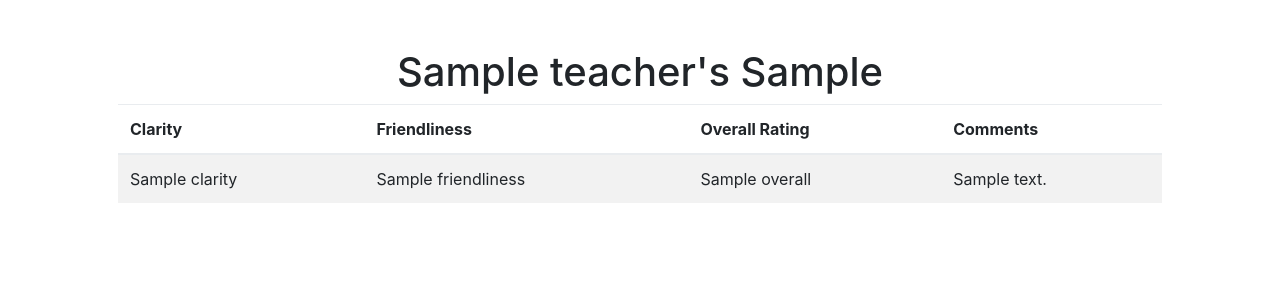
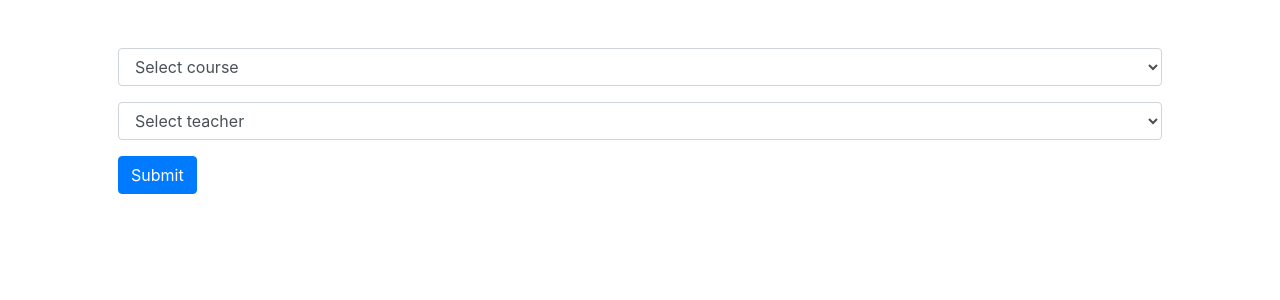
Before and after one commit to nicolavic98/wyguide, a Flask app: template templates/rank.html in a window 1280 px wide. Shown: the part 78-378 px from the top of the page. Run offline with Flask 2, Linux system fonts and the light colour scheme; the template is opened without the code that fills it: most values are stand-ins (such as "Sample title", 1, 10 or a date in 2020); some libraries are stand-ins or nearby versions.

Commit message:
Update rank.html

```diff
--- a/templates/rank.html
+++ b/templates/rank.html
@@ -1,33 +1,32 @@
 {% extends "layout.html" %}
 
 {% block title %}
-    Rankings
+    Rank
 {% endblock %}
+
 
 {% block main %}
 
-<table class="table table-striped">
-    <tr>
-        <center><h1> {{ teacher }}'s {{ class1 }}</h1></center>
-        <thead>
-            <th>Clarity</th>
-            <th>Friendliness</th>
-            <th>Overall Rating</th>
-            <th>Comments</th>
-        </thead>
-    </tr>
+    <form action="/rank" method="post">
+         <div class="form-group">
+            <select class="form-control" name="class">
+                <option disabled selected value="">Select course</option>
+                {% for each in classes %}
+                    <option value = "{{ each.name }}" > {{ each.name }} </option>
+                {% endfor %}
+            </select>
+        </div>
+        <div class="form-group">
+            <select class="form-control" name="teacher">
+                <option disabled selected value="">Select teacher</option>
+                {% for each in teacher %}
+                    <option value = "{{ each.name }}" > {{ each.name }} </option>
+                {% endfor %}
+            </select>
+        </div>
 
-    {% for each in teacher_info %}
-    <tr>
-
-            <td> {{ each.clarity }} </td>
-            <td> {{ each.friendliness }} </td>
-            <td> {{ each.overall }} </td>
-            <td> {{ each.comments }} </td>
-
-
-    </tr>
-    {% endfor %}
-
+        <button class="btn btn-primary" type="submit" name="submit">Submit</button>
+        </div>
+    </form>
 
 {% endblock %}
```
